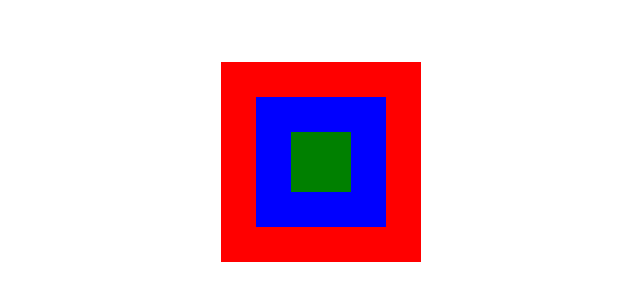
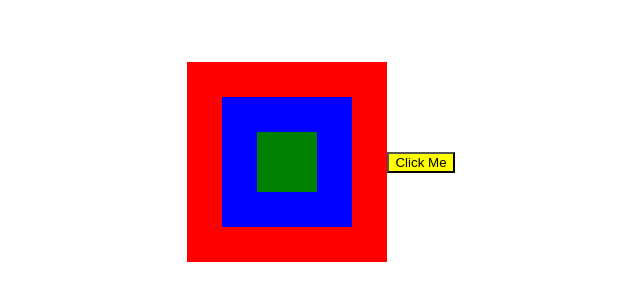
Before and after one commit to PieterJanDelbecke/codewars_TS, a website: page index2.html in a window 1280 px wide. Shown: the part 238-538 px from the top of the page, without its empty margins (319-959 px from the left). Drawn offline with Linux system fonts and the light colour scheme.

Commit message:
review: querySelectors

```diff
--- a/index2.html
+++ b/index2.html
@@ -31,16 +31,21 @@
       background-color: green;
 
     }
+    #my-button{
+      display: block;
+      background-color: yellow;
+    }
   </style>
 </head>
 <body>
   <div class="grandparent">
     <div class="parent">
       <div class="child">
-
       </div>
     </div>
   </div>
+  <button id="my-button">Click Me</button>
 
 </body>
+<script src="review.js"></script>
 </html>
--- /dev/null
+++ b/review.js
@@ -0,0 +1,13 @@
+const grandparent = document.querySelector(".grandparent")
+const parent = document.querySelector(".parent")
+const child = document.querySelector(".child")
+
+const button = document.querySelector("#my-button")
+
+grandparent.addEventListener('click', e => {
+    console.log(e)
+})
+
+button.addEventListener('click', e=>{
+    console.log(e)
+})
```
